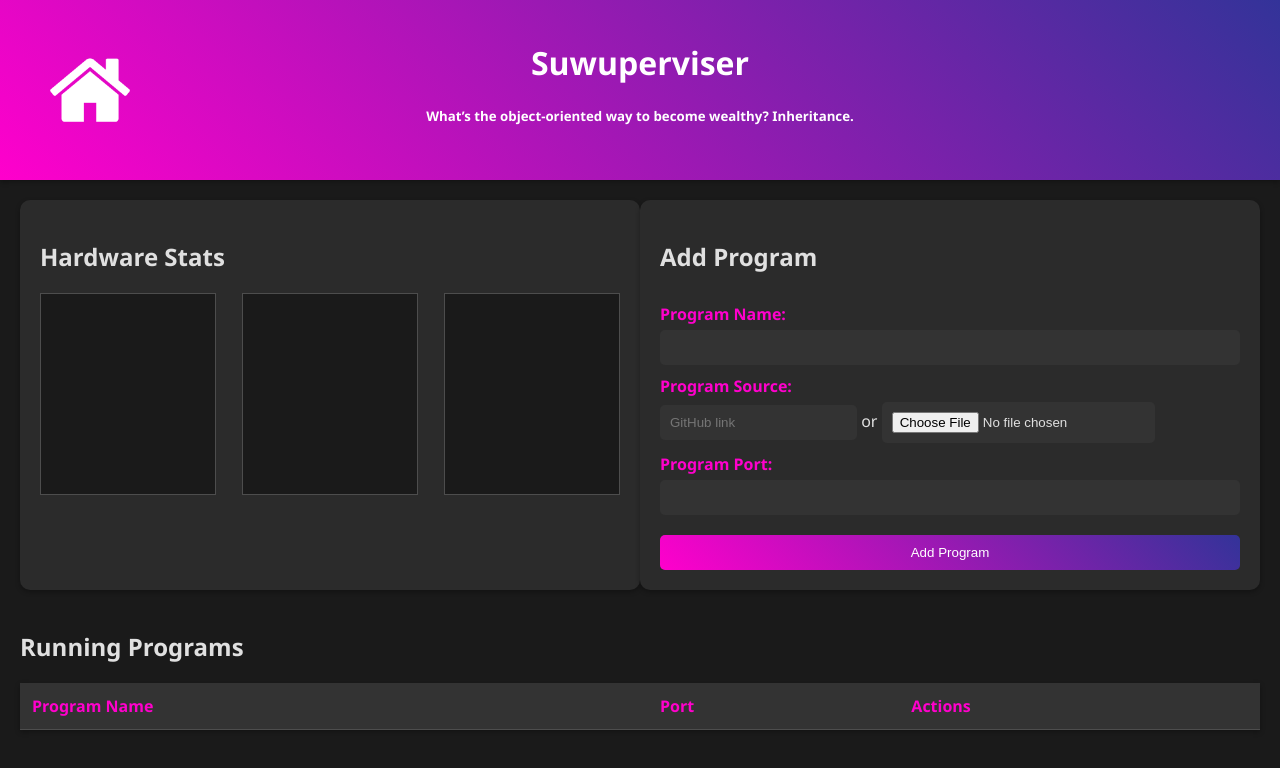
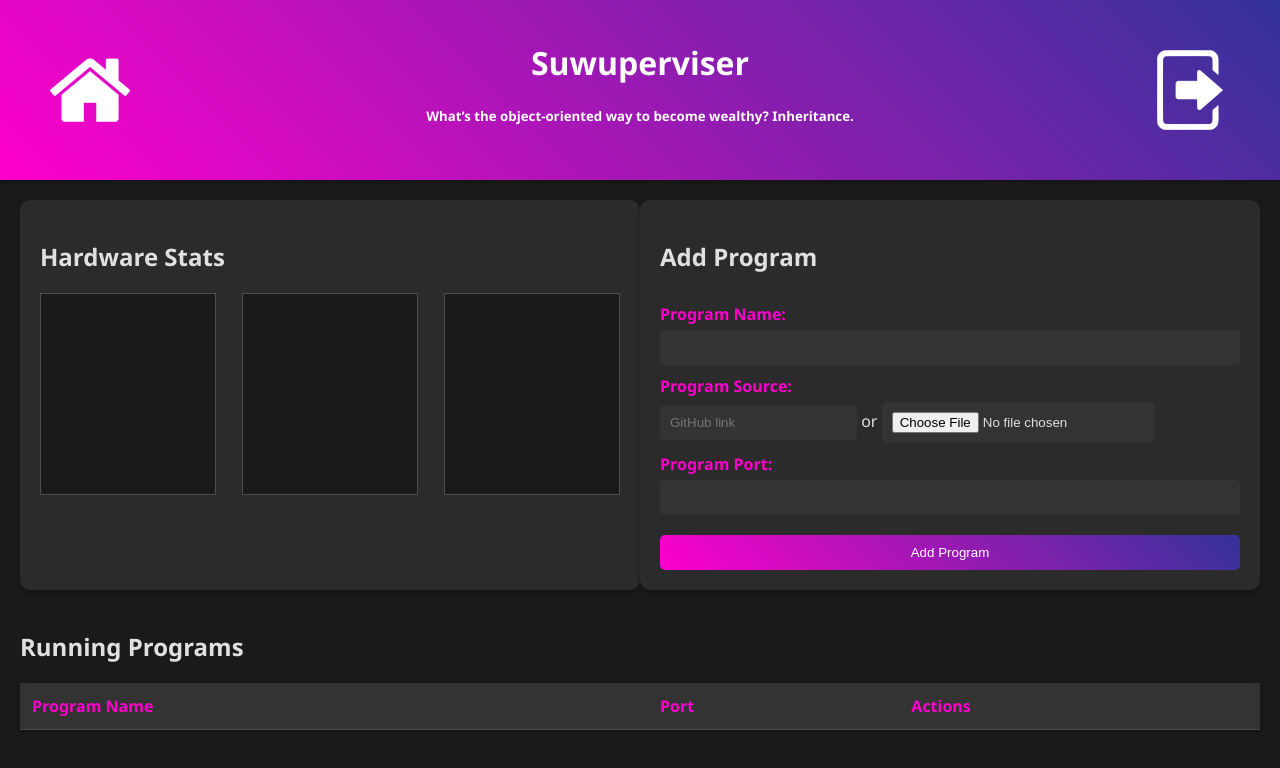
Before and after one commit to NonzeroCornet/Suwuperviser, a website: page public/dashboard/index.html in a window 1280 px wide. Drawn offline with nearby package versions, Linux system fonts and the light colour scheme; no server answers.

Commit message:
Added logout button

```diff
--- a/public/dashboard/index.html
+++ b/public/dashboard/index.html
@@ -13,6 +13,10 @@
       <a
         onclick="document.getElementById('transitionDiv').style.opacity = 1; setTimeout(()=>window.location.href = '/', 500);"
         ><img src="/house.png"
+      /></a>
+      <a
+        onclick="document.cookie = 'session=; expires=Thu, 01 Jan 1970 00:00:01 GMT; path=/;'; window.location.href = '/'"
+        ><img src="/logout.png" class="right"
       /></a>
       <h1>Suwuperviser</h1>
       <h5 id="joke"></h5>
--- a/public/dashboard/styles.css
+++ b/public/dashboard/styles.css
@@ -131,6 +131,11 @@ img {
   cursor: pointer;
 }
 
+.right {
+  left: unset;
+  right: 50px;
+}
+
 #transitionDiv {
   position: fixed;
   top: 0px;
--- a/public/inspectstyles.css
+++ b/public/inspectstyles.css
@@ -279,6 +279,11 @@ img {
   cursor: pointer;
 }
 
+.right {
+  left: unset;
+  right: 50px;
+}
+
 #process-name {
   margin-top: 40px;
 }
```
Also changed, not shown: public/inspect.html (+4 -0 lines), public/logout.png (added).
